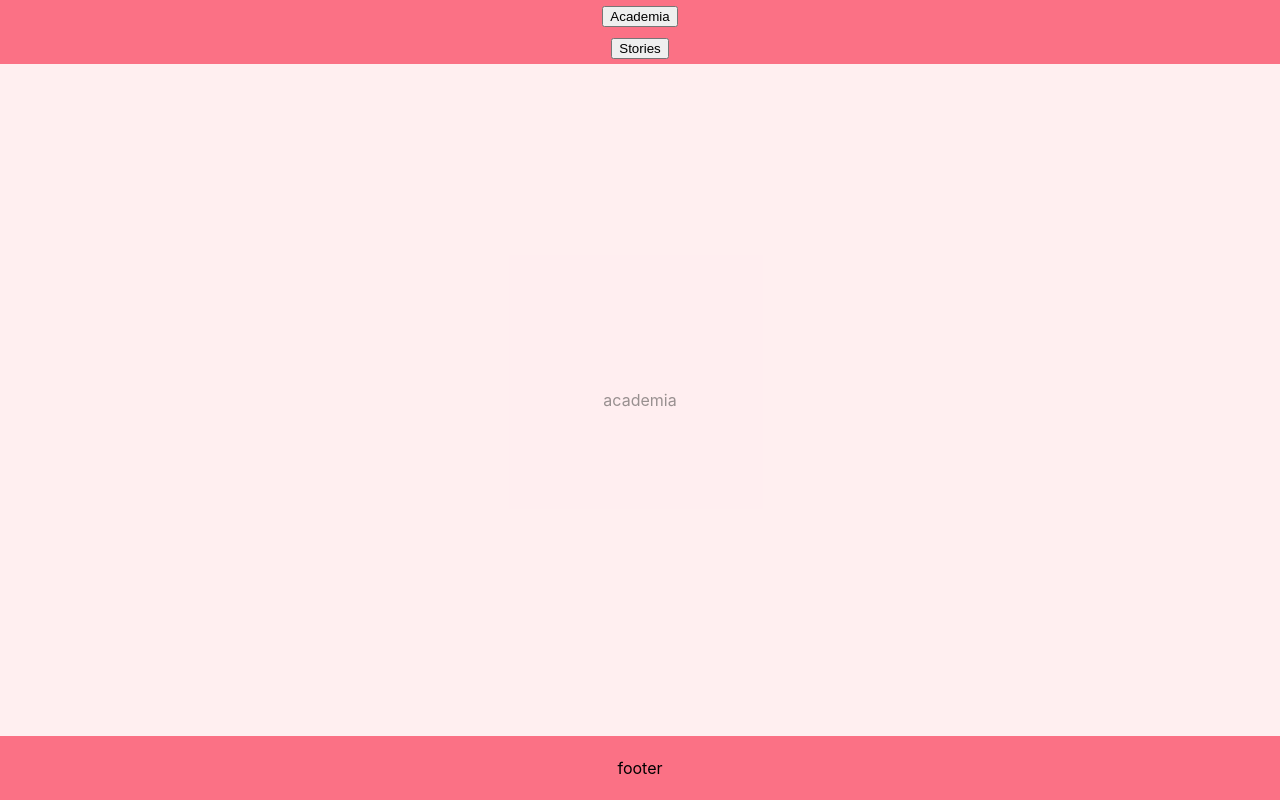
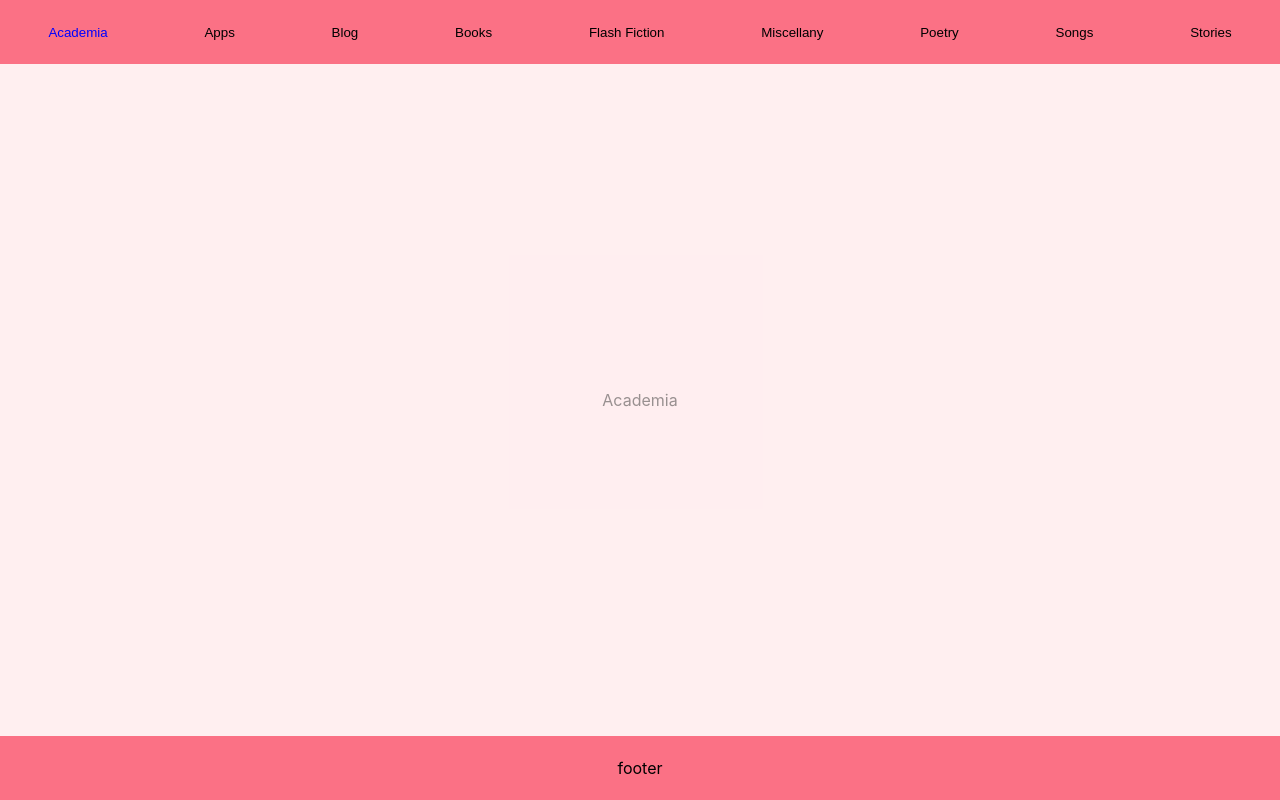
Before and after one commit to glowkeeper/glowkeeper.github.io, a React (Create React App) app: page / in a window 1280 px wide. Shown: the top 800 px of the page. Built offline with nearby package versions, Linux system fonts and the light colour scheme.

Commit message:
All home links working

```diff
--- a/src/components/layout/Header.js
+++ b/src/components/layout/Header.js
@@ -1,5 +1,5 @@
 import React, { useEffect, useState } from "react";
-import { LocalRoutes } from '../../config'
+import { LocalRoutes, UIText } from '../../config'
 
 const initAnchors = {
   academia: null,
@@ -43,6 +43,7 @@ export const Header = () => {
   return (
     <header>
       <button
+        className="navbar-button"
         onClick={() => {
           if (anchors.academia) {
             anchors.academia.scrollIntoView({
@@ -55,9 +56,122 @@ export const Header = () => {
           }
         }}
       >
-        Academia
+        {UIText.academia}
       </button>
       <button
+        className="navbar-button"
+        onClick={() => {
+          if (anchors.apps) {
+            anchors.apps.scrollIntoView({
+              block: "nearest",
+              inline: "center",
+              behavior: "smooth",
+              alignToTop: false
+            })
+            anchors.apps.focus({preventScroll: true})
+          }
+        }}
+      >
+        {UIText.apps}
+      </button>
+      <button
+        className="navbar-button"
+        onClick={() => {
+          if (anchors.blog) {
+            anchors.blog.scrollIntoView({
+              block: "nearest",
+              inline: "center",
+              behavior: "smooth",
+              alignToTop: false
+            })
+            anchors.blog.focus({preventScroll: true})
+          }
+        }}
+      >
+        {UIText.blog}
+      </button>
+      <button
+        className="navbar-button"
+        onClick={() => {
+          if (anchors.books) {
+            anchors.books.scrollIntoView({
+              block: "nearest",
+              inline: "center",
+              behavior: "smooth",
+              alignToTop: false
+            })
+            anchors.books.focus({preventScroll: true})
+          }
+        }}
+      >
+        {UIText.books}
+      </button>
+      <button
+        className="navbar-button"
+        onClick={() => {
+          if (anchors.flashFiction) {
+            anchors.flashFiction.scrollIntoView({
+              block: "nearest",
+              inline: "center",
+              behavior: "smooth",
+              alignToTop: false
+            })
+            anchors.flashFiction.focus({preventScroll: true})
+          }
+        }}
+      >
+        {UIText.flashFiction}
+      </button>
+      <button
+        className="navbar-button"
+        onClick={() => {
+          if (anchors.misc) {
+            anchors.misc.scrollIntoView({
+              block: "nearest",
+              inline: "center",
+              behavior: "smooth",
+              alignToTop: false
+            })
+            anchors.misc.focus({preventScroll: true})
+          }
+        }}
+      >
+        {UIText.misc}
+      </button>
+      <button
+        className="navbar-button"
+        onClick={() => {
+          if (anchors.poetry) {
+            anchors.poetry.scrollIntoView({
+              block: "nearest",
+              inline: "center",
+              behavior: "smooth",
+              alignToTop: false
+            })
+            anchors.poetry.focus({preventScroll: true})
+          }
+        }}
+      >
+        {UIText.poetry}
+      </button>
+      <button
+        className="navbar-button"
+        onClick={() => {
+          if (anchors.songs) {
+            anchors.songs.scrollIntoView({
+              block: "nearest",
+              inline: "center",
+              behavior: "smooth",
+              alignToTop: false
+            })
+            anchors.songs.focus({preventScroll: true})
+          }
+        }}
+      >
+        {UIText.songs}
+      </button>
+      <button
+        className="navbar-button"
         onClick={() => {
           if (anchors.stories) {
             anchors.stories.scrollIntoView({
--- a/src/components/site/Home.js
+++ b/src/components/site/Home.js
@@ -1,69 +1,62 @@
-import { LocalRoutes } from '../../config'
+import { LocalRoutes, UIText } from '../../config'
 
 export const Home = () => {
   return (
     <>
-        <div tabIndex="0" id={LocalRoutes.academiaId}>academia</div>
-        <div tabIndex="1" id={LocalRoutes.appsId}>apps</div>
-        <div tabIndex="2" id={LocalRoutes.blogId}>blog</div>
-        <div tabIndex="3" id={LocalRoutes.booksId}>books</div>
-        <div tabIndex="4" id={LocalRoutes.flashId}>flash fiction</div>
-        <div tabIndex="5" id={LocalRoutes.miscId}>misc</div>
-        <div tabIndex="6" id={LocalRoutes.poetryId}>poetry</div>
-        <div tabIndex="7" id={LocalRoutes.songsId}>songs</div>
-        <div tabIndex="8" id={LocalRoutes.storiesId}>stories</div>
+      <div
+        tabIndex="0"
+        id={LocalRoutes.academiaId}
+      >
+        {UIText.academia}
+      </div>
+      <div
+        tabIndex="1"
+        id={LocalRoutes.appsId}
+      >
+        {UIText.apps}
+      </div>
+      <div
+        tabIndex="2"
+        id={LocalRoutes.blogId}
+      >
+        {UIText.blog}
+      </div>
+      <div
+        tabIndex="3"
+        id={LocalRoutes.booksId}
+      >
+        {UIText.books}
+      </div>
+      <div
+        tabIndex="4"
+        id={LocalRoutes.flashId}
+      >
+        {UIText.flashFiction}
+      </div>
+      <div
+        tabIndex="5"
+        id={LocalRoutes.miscId}
+      >
+        {UIText.misc}
+      </div>
+      <div
+        tabIndex="6"
+        id={LocalRoutes.poetryId}
+      >
+        {UIText.poetry}
+      </div>
+      <div
+        tabIndex="7"
+        id={LocalRoutes.songsId}
+      >
+        {UIText.songs}
+      </div>
+      <div
+        tabIndex="8"
+        id={LocalRoutes.storiesId}
+      >
+        {UIText.stories}
+      </div>
     </>
   );
 }
-
-/*
-#home-academia {
-  height: 100%;
-
-}
-
-#home-apps {
-  height: 100%;
-
-}
-
-#home-books {
-  height: 100%;
-
-}
-
-#home-cv {
-  height: 100%;
-
-}
-
-#home-flash-fiction {
-  height: 100%;
-
-}
-
-#home-misc {
-  height: 100%;
-
-}
-
-#home-poetry {
-  height: 100%;
-
-}
-
-#home-songs {
-  height: 100%;
-
-}
-
-#home-stories {
-  height: 100%;
-
-}
-
-#home-contact {
-  height: 100%;
-
-}
-*/
--- a/src/config.js
+++ b/src/config.js
@@ -36,3 +36,20 @@ export class LocalRoutes {
       static cv = `/cv`
       static settings = `/settings`
 }
+
+export class UIText {
+
+  static academia = "Academia"
+  static apps = `Apps`
+  static blog = `Blog`
+  static books = `Books`
+  static flashFiction = `Flash Fiction`
+  static misc = `Miscellany`
+  static poetry = `Poetry`
+  static songs = `Songs`
+  static stories = `Stories`
+
+  static about = `About`
+  static cv = `CV`
+  static settings = `Settings`
+}
--- a/src/index.js
+++ b/src/index.js
@@ -5,6 +5,7 @@ import { App } from './components/App';
 import './styles/typeface.css';
 import './styles/layout.css';
 import './styles/site.css';
+import './styles/navbar.css';
 import './styles/home.css';
 import './styles/misc.css';
 
--- a/src/styles/layout.css
+++ b/src/styles/layout.css
@@ -22,7 +22,7 @@ body {
 
 header {
   display: grid;
-  place-items: center center;
+  grid-template-columns: repeat(9, auto);
   position: fixed;
   top: 0;
   left: 0;
--- a/src/styles/misc.css
+++ b/src/styles/misc.css
@@ -28,3 +28,13 @@ code {
 .app-link {
   color: #61dafb;
 }
+
+.navbar-button,
+.navbar-button-active {
+  border: none;
+  outline: none;
+  background: none;
+  text-decoration: none;
+  margin: 0;
+  padding: 0;
+}
--- /dev/null
+++ b/src/styles/navbar.css
@@ -0,0 +1,22 @@
+@import "variables.css";
+
+.navbar-button {
+  border: none;
+  outline: none;
+  background: none;
+  text-decoration: none;
+  margin: 0;
+  padding: 0;
+}
+
+.navbar-button:visited {
+  color: var(--links-colour-visited);
+}
+
+.navbar-button:hover {
+  color: var(--links-colour-hover);
+}
+
+.navbar-button:active {
+  color: var(--links-colour-active);
+}
--- a/src/styles/variables.css
+++ b/src/styles/variables.css
@@ -10,4 +10,10 @@
 
   --header-height: 4rem;
   --footer-height: 4rem;
+
+  --links-colour: var(--text-colour);
+  --links-colour-visited: purple;
+  --links-colour-hover: blue;
+  --links-colour-active: red;
+
 }
```
